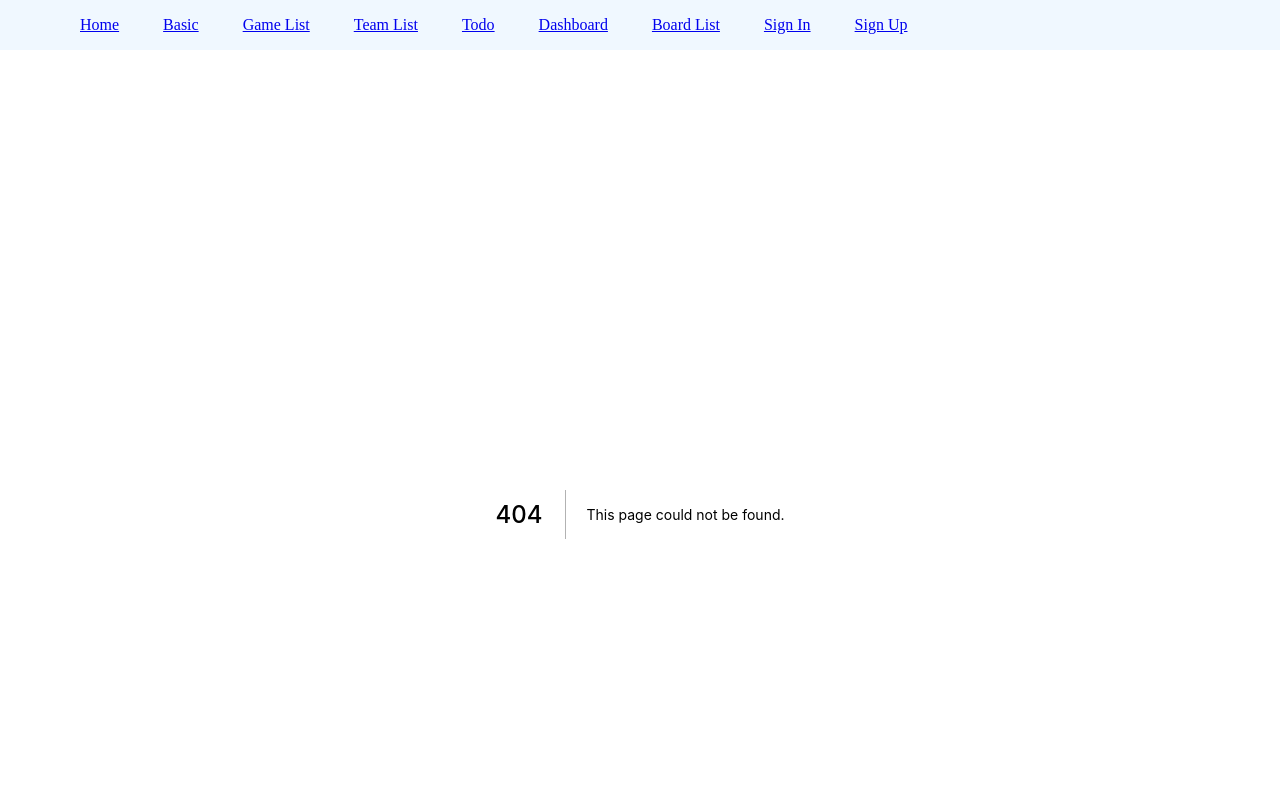
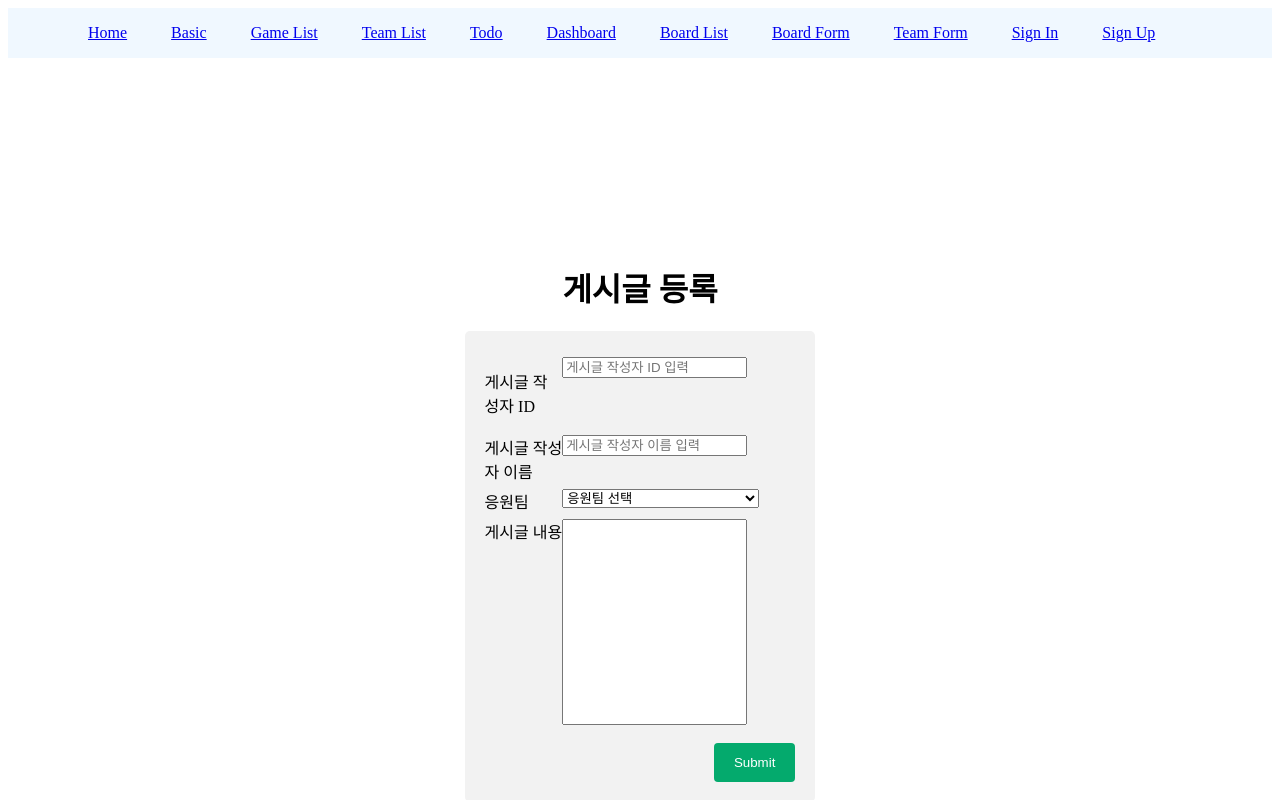
Before and after one commit to silver-or/melbourne-msa-soccer, a Next.js app in the folder soccer-next/: page /board/team-form in a window 1280 px wide. Before the commit this address had no page. Shown: the top 800 px of the page. Built offline with nearby package versions, Linux system fonts and the light colour scheme.

Commit message:
2022-04-01 18:20 form 태그로 dataset 만들기

```diff
--- a/soccer-next/pages/board/board-list.js
+++ b/soccer-next/pages/board/board-list.js
@@ -1,5 +1,5 @@
 export default function BoardList () {
     return (
-        <h1> 게시판 </h1>
+        <h1>게시판</h1>
     )
 }
--- /dev/null
+++ b/soccer-next/pages/board/style/board-form.module.css
@@ -0,0 +1,59 @@
+.inputType {
+  width: 100%;
+  padding: 12px;
+  border: 1px solid #ccc;
+  border-radius: 4px;
+  resize: vertical;
+}
+
+.label {
+  padding: 12px 12px 12px 0;
+  display: inline-block;
+}
+
+.inputSubmit {
+  background-color: #04AA6D;
+  color: white;
+  padding: 12px 20px;
+  border: none;
+  border-radius: 4px;
+  cursor: pointer;
+  float: right;
+}
+
+.inputSubmit:hover {
+  background-color: #45a049;
+}
+
+.container {
+  border-radius: 5px;
+  background-color: #f2f2f2;
+  padding: 20px;
+}
+
+.col25 {
+  float: left;
+  width: 25%;
+  margin-top: 6px;
+}
+
+.col75 {
+  float: left;
+  width: 75%;
+  margin-top: 6px;
+}
+
+/* Clear floats after the columns */
+.row:after {
+  content: "";
+  display: table;
+  clear: both;
+}
+
+/* Responsive layout - when the screen is less than 600px wide, make the two columns stack on top of each other instead of next to each other */
+@media screen and (max-width: 600px) {
+  .col25, .col75, .inputSubmit {
+  width: 100%;
+  margin-top: 0;
+}
+}
--- /dev/null
+++ b/soccer-next/pages/board/team-form.js
@@ -0,0 +1,67 @@
+import React, {useState} from "react";
+import style from "board/style/board-form.module.css"
+
+export default function TeamForm(){
+    const [inputs, setInputs] = useState({})
+    const {passengerId, name, teamId, subject} = inputs;
+
+    const handleChange = (e) => {
+        e.preventDefault()
+        const {name, value} = e.target;
+        setInputs({...inputs, [name] : value})
+    }
+
+    const handleSubmit = e => {
+        e.preventDefault()
+        alert(`등록할 게시글 : ${JSON.stringify(subject)}`)
+    }
+
+    return (<>
+        <h1>게시글 등록</h1>
+        <div className={style.container}>
+            <htmlForm action="">
+                <div className={style.row}>
+                    <div className={style.col25}>
+                        <label className={style.label} htmlFor="passengerId">게시글 작성자 ID</label>
+                    </div>
+                    <div className={style.col75}>
+                        <input className={style.inputText} type="text" id="passengerId" name="passengerId" placeholder="게시글 작성자 ID 입력" onChange={handleChange}/>
+                    </div>
+                </div>
+                <div className={style.row}>
+                    <div className={style.col25}>
+                        <label htmlFor="name">게시글 작성자 이름</label>
+                    </div>
+                    <div className={style.col75}>
+                        <input className={style.inputText} type="text" id="name" name="name" placeholder="게시글 작성자 이름 입력" onChange={handleChange}/>
+                    </div>
+                </div>
+                <div className={style.row}>
+                    <div className={style.col25}>
+                        <label htmlFor="team">응원팀</label>
+                    </div>
+                    <div className={style.col75}>
+                        <select id="teamId" name="teamId" onChange={handleChange}>
+                            <option value="">응원팀 선택</option>
+                            <option value="K09">Fc seoul</option>
+                            <option value="K02">Suwon Samseong blue wings</option>
+                            <option value="K04">Incheon United</option>
+                        </select>
+                    </div>
+                </div>
+                <div className={style.row}>
+                    <div className={style.col25}>
+                        <label htmlFor="subject">게시글 내용</label>
+                    </div>
+                    <div className={style.col75}>
+                        <input type="textarea" id="subject" name="subject" style={{height:200 + "px"}} onChange={handleChange}/>
+                    </div>
+                </div>
+                <br/>
+                <div className={style.row}>
+                    <input className={style.inputSubmit} type="submit" value="Submit" onClick={handleSubmit}/>
+                </div>
+            </htmlForm>
+        </div>
+    </>)
+}
--- a/soccer-next/pages/common/Nav.js
+++ b/soccer-next/pages/common/Nav.js
@@ -12,6 +12,8 @@ export default function Nav(){
                 <li className={styles.li}> <Link href='/todo/todo-list'>Todo</Link> </li>
                 <li className={styles.li}> <Link href='/admin/dashboard'>Dashboard</Link> </li>
                 <li className={styles.li}> <Link href='/board/board-list'>Board List</Link> </li>
+                <li className={styles.li}> <Link href='/board/board-form'>Board Form</Link> </li>
+                <li className={styles.li}> <Link href='/board/team-form'>Team Form</Link> </li>
                 <li className={styles.li}> <Link href='/user/sign-in'>Sign In</Link> </li>
                 <li className={styles.li}> <Link href='/user/sign-up'>Sign Up</Link> </li>
             </ul>
```
Also changed, not shown: soccer-next/pages/basic/bmi.js (+10 -15 lines), soccer-next/pages/basic/calc.js (+10 -16 lines), soccer-next/pages/basic/grade.js (+10 -13 lines), soccer-next/pages/board/board-form.js (added, +67 -0 lines), soccer-next/pages/board/style/board-list.module.css (added).
